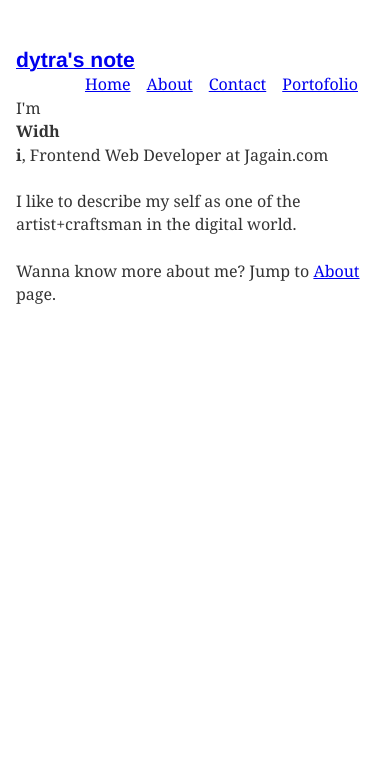
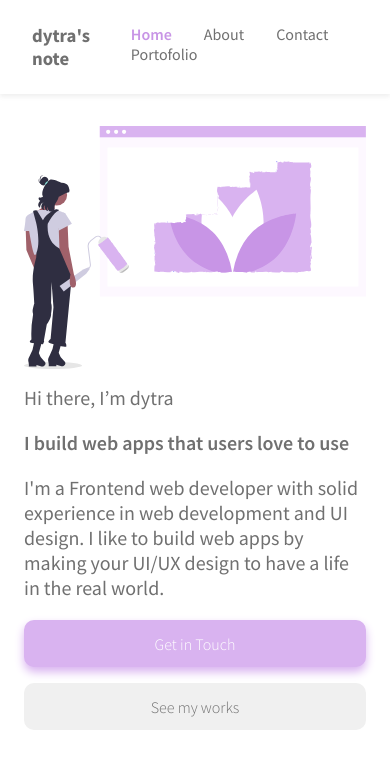
Before and after one commit to dytra/dytra.github.io, a Gatsby site: page / in a window 390 px wide. Built offline with nearby package versions, Linux system fonts and the light colour scheme; Gatsby itself is replaced by a stand-in of ours.

Commit message:
update new layout design v2

```diff
--- a/gatsby-config.js
+++ b/gatsby-config.js
@@ -5,7 +5,7 @@ module.exports = {
     author: `dytra`,
   },
   plugins: [
-    `gatsby-plugin-react-helmet`,
+    `gatsby-plugin-react-helmet`, `gatsby-plugin-sass`,
     {
       resolve: `gatsby-source-filesystem`,
       options: {
@@ -14,7 +14,7 @@ module.exports = {
       },
     },
     {
-      resolve : `gatsby-source-filesystem`,
+      resolve: `gatsby-source-filesystem`,
       options: {
         name: `markdown-pages`,
         path: `${__dirname}/src/posts`,
@@ -37,12 +37,6 @@ module.exports = {
 
     },
     {
-      resolve: `gatsby-plugin-typography`,
-      options: {
-        pathToConfigModule: `src/utils/typography`,
-      },
-    },
-    {
       resolve: `gatsby-plugin-google-analytics`,
       options: {
         // replace "UA-XXXXXXXXX-X" with your own Tracking ID
@@ -55,6 +49,17 @@ module.exports = {
         writeKey: "K9qwX6k1cnwWihUUNz5Mtk9ZD8HEqB1T",
       },
     },
+    {
+      resolve: `gatsby-plugin-prefetch-google-fonts`,
+      options: {
+        fonts: [
+          {
+            family: `Source Sans Pro`,
+            variants: [`300`, `400`,`600`,`700`]
+          },
+        ],
+      },
+    }
     // this (optional) plugin enables Progressive Web App + Offline functionality
     // To learn more, visit: https://gatsby.dev/offline
     // `gatsby-plugin-offline`,
--- a/package.json
+++ b/package.json
@@ -14,13 +14,16 @@
     "gatsby-plugin-google-analytics": "^2.1.29",
     "gatsby-plugin-manifest": "^2.2.6",
     "gatsby-plugin-offline": "^2.2.7",
+    "gatsby-plugin-prefetch-google-fonts": "^1.4.3",
     "gatsby-plugin-react-helmet": "^3.1.4",
+    "gatsby-plugin-sass": "^2.2.1",
     "gatsby-plugin-segment-analytics": "^0.2.1",
     "gatsby-plugin-sharp": "^2.2.13",
     "gatsby-plugin-typography": "^2.3.17",
     "gatsby-source-filesystem": "^2.1.11",
     "gatsby-transformer-remark": "^2.6.51",
     "gatsby-transformer-sharp": "^2.2.7",
+    "node-sass": "^4.13.1",
     "prop-types": "^15.7.2",
     "react": "^16.9.0",
     "react-dom": "^16.9.0",
--- /dev/null
+++ b/src/components/Header/Header.js
@@ -0,0 +1,35 @@
+import { Link } from "gatsby"
+import PropTypes from "prop-types"
+import React from "react"
+import "./Header.scss";
+const ListLink = props => (
+  <li>
+    <Link to={props.to} activeClassName="menu-active">{props.children}</Link>
+  </li>
+)
+const Header = ({ siteTitle }) => {
+  return (<header>
+    <div id="header-container" style={{paddingLeft:'2em'}} >
+      <Link to="/" style={{ textShadow: `none`, backgroundImage: `none` }}>
+        <h3 style={{ display: `inline` }}>dytra's note</h3>
+      </Link>
+      <ul>
+        <ListLink to="/">Home</ListLink>
+        <ListLink to="/about/">About</ListLink>
+        <ListLink to="/contact/">Contact</ListLink>
+        <ListLink to="/portofolio">Portofolio</ListLink>
+      </ul>
+
+    </div>
+  </header>)
+}
+
+Header.propTypes = {
+  siteTitle: PropTypes.string,
+}
+
+Header.defaultProps = {
+  siteTitle: ``,
+}
+
+export default Header
--- /dev/null
+++ b/src/components/Header/Header.scss
@@ -0,0 +1,28 @@
+@import "../../styles/colors.scss";
+
+header {
+  padding: 1.5em 0;
+  box-shadow: 0px 3px 4px #70707019;
+  a {
+    text-decoration: none !important;
+  }
+
+  div#header-container {
+    display: flex;
+    max-width: 960px;
+    margin: 0 auto;
+
+    ul {
+      margin-left: auto;
+      li {
+        display: inline-block;
+        margin-right: 1em;
+        margin-left: 1em;
+        a.menu-active {
+          color:$secondary;
+          font-weight: 600;
+        }
+      }
+    }
+  }
+}
--- /dev/null
+++ b/src/components/Hero/Hero.js
@@ -0,0 +1,29 @@
+import React from "react";
+import { Link } from "gatsby";
+import "./Hero.scss";
+import painter from "../../images/painter.svg";
+const Hero = () => (
+  <div id="hero">
+    <div id="hero-container">
+      <aside id="hero-intro">
+        <p>Hi there, I’m dytra</p>
+        <p>I build web apps that users love to use</p>
+        <p>I'm a Frontend web developer with solid experience in web development and UI design. I like to build web apps by making your UI/UX design to have a life in the real world.</p>
+        <div id="hero-callouts">
+          <Link to="/contact" className="primary-btn">Get in Touch</Link>
+          <Link to="/portofolio" className="secondary-btn btn">See my works</Link>
+        </div>
+      </aside>
+      <aside id="hero-image">
+        <img src={painter}></img>
+      </aside>
+
+      {/* <p>I'm <strong>Widhi</strong>, Frontend Web Developer at Jagain.com</p>
+      <p>I like to describe my self as one of the artist+craftsman in the digital world.</p>
+      <p>Wanna know more about me? Jump to <Link to="/about">About</Link> page.</p> */}
+
+    </div>
+  </div>
+)
+
+export default Hero;
--- /dev/null
+++ b/src/components/Hero/Hero.scss
@@ -0,0 +1,104 @@
+@import "../../styles/colors.scss";
+
+div#hero {
+  margin-top:5em;
+  padding-left:1em;
+  padding-right:1em;
+  div#hero-container {
+    display: flex;
+    // flex-wrap:wrap;
+    aside {
+      // flex:1;
+    }
+    aside#hero-intro {
+      margin-right: 1em;
+      p {
+        font-size: 20px;
+        // margin-bottom: 1em;
+      }
+      p:nth-child(1) {
+      }
+      p:nth-child(2) {
+        font-weight: 600;
+      }
+      p:nth-child(3) {
+        margin-bottom: 1em;
+      }
+      div#hero-callouts {
+        a {
+          margin-bottom: 1em;
+        }
+        .primary-btn {
+          margin-right: 1em;
+          &:hover {
+            box-shadow: 0px 5px 15px $primary;
+            transform: translateY(-0.25em);
+          }
+        }
+        .btn {
+          &:hover {
+            transform: translateY(-0.25em);
+          }
+        }
+      }
+    }
+    aside#hero-image {
+      display: flex;
+      justify-content: center;
+      margin: 0 auto;
+      img {
+        margin-bottom: 1em;
+      }
+    }
+  }
+}
+
+@media (max-width: 767px) {
+
+  div#hero-container {
+    flex-wrap: wrap !important;
+    aside#hero-image {
+      order: 1;
+    }
+    aside#hero-intro {
+      order: 2;
+      div#hero-callouts {
+        display: flex;
+        a {
+          flex: 1;
+        }
+
+      }
+    }
+    aside#hero-image {
+      img {
+        width: 100%;
+      }
+    }
+  }
+}
+
+@media (max-width: 576px) {
+  div#hero {
+    margin-top:1em;
+    div#hero-container {
+      flex-wrap: wrap !important;
+      aside#hero-image {
+        order: 1;
+      }
+      aside#hero-intro {
+        order: 2;
+        margin:0 !important;
+        div#hero-callouts {
+          flex-direction: column;
+          display: flex;
+          a {
+            width:100%;
+          }
+
+        }
+      }
+
+    }
+  }
+}
--- a/src/components/layout.js
+++ b/src/components/layout.js
@@ -1,24 +1,15 @@
 import React from "react"
-import {Link} from "gatsby"
+import { Link } from "gatsby"
+import Header from "./Header/Header";
+import "./layout.scss";
+import "./../styles/utils.scss";
+import "./../styles/resets.scss";
+export default ({ children }) => (
+  <div>
+    <Header />
+    <main className="container">
+      {children}
+    </main>
 
-const ListLink = props => (
-  <li style={{display:`inline-block`,marginRight: `1rem`}}>
-<Link to={props.to}>{props.children}</Link>
-  </li>
-)
-export default ({children}) => (
-  <div style={{ margin: `3rem auto`, maxWidth: 650, padding: `0 1rem` }}>
-    <header style={{ marginBottom: `1.5rem` }}>
-      <Link to="/" style={{ textShadow: `none`, backgroundImage: `none` }}>
-        <h3 style={{ display: `inline` }}>dytra's note</h3>
-      </Link>
-      <ul style={{ listStyle: `none`, float: `right` }}>
-        <ListLink to="/">Home</ListLink>
-        <ListLink to="/about/">About</ListLink>
-        <ListLink to="/contact/">Contact</ListLink>
-        <ListLink to="/portofolio">Portofolio</ListLink>
-      </ul>
-    </header>
-    {children}
   </div>
 )
--- /dev/null
+++ b/src/components/layout.scss
@@ -0,0 +1,28 @@
+@import "./../styles/utils.scss";
+@import "./../styles/components.scss";
+* {
+  font-family: "Source Sans Pro", sans-serif;
+  padding: 0;
+  margin: 0;
+}
+html,
+body {
+  width: 100%;
+}
+
+main {
+  padding-top:2.5em;
+}
+
+@media (max-width: 767px) {
+  main {
+    padding-top:2.5em;
+  }
+}
+
+@media (max-width: 576px) {
+  main {
+    padding-top:1em;
+    // display:none;
+  }
+}
--- a/src/pages/index.js
+++ b/src/pages/index.js
@@ -4,14 +4,13 @@ import { Link } from "gatsby"
 import Layout from "../components/layout"
 import Image from "../components/image"
 import SEO from "../components/seo"
+import Hero from "../components/Hero/Hero";
 
 const IndexPage = () => (
   <Layout>
     <SEO title="Home" />
+    <Hero />
 
-    <p>I'm <strong>Widhi</strong>, Frontend Web Developer at Jagain.com</p>
-    <p>I like to describe my self as one of the artist+craftsman in the digital world.</p>
-    <p>Wanna know more about me? Jump to <Link to="/about">About</Link> page.</p>
 
   </Layout>
 )
--- a/src/pages/portofolio.js
+++ b/src/pages/portofolio.js
@@ -7,8 +7,8 @@ export default () => (
   <Layout>
     <SEO title="Portofolio" />
     <h1>Portofolio</h1>
-    <img src={constructionImage} alt="In Construction" />
-    <div style={{textAlign:'center'}}>
+    <center><img src={constructionImage} alt="In Construction" style={{ maxWidth: '500px',marginBottom:'1em',width:'100%' }} /></center>
+    <div style={{ textAlign: 'center' }}>
       <h3>Oops.. Sorry</h3>
       <p>This page is under painting...</p>
       <p>Please check again later</p>
--- /dev/null
+++ b/src/styles/colors.scss
@@ -0,0 +1,4 @@
+$primary: #d9b3f0;
+$secondary: #c895e6;
+$default: #f0f0f0;
+$black : #707070;
--- /dev/null
+++ b/src/styles/components.scss
@@ -0,0 +1,34 @@
+@import "./colors.scss";
+.primary-btn {
+  background: $primary !important;
+  box-shadow: 0px 5px 10px $primary;
+  color: white;
+  @extend .btn;
+}
+
+.btn {
+  padding: 0.85em 1.5em;
+  border-radius: 10px;
+  box-sizing: border-box;
+  display: inline-block;
+  background: $default;
+  font-weight: 200;
+  transition: all 0.3s ease-in-out;
+  text-decoration: none;
+  text-align: center;
+}
+
+.container {
+  max-width: 960px;
+  margin: 0 auto;
+  padding-left: 1em;
+  padding-right: 1em;
+}
+
+@media only screen and (max-width:576px) {
+  .container {
+    padding-left:.5em;
+    padding-right:.5em;
+
+  }
+}
--- /dev/null
+++ b/src/styles/resets.scss
@@ -0,0 +1,18 @@
+@import "./colors.scss";
+:root {
+  // font-size:16px;
+}
+* {
+  color: $black;
+}
+a {
+  // text-decoration: none;
+}
+
+p {
+  margin-bottom:1em;
+}
+
+h1 {
+  margin-bottom:1em;
+}
--- /dev/null
+++ b/src/styles/utils.scss
@@ -0,0 +1,4 @@
+
+.text-lg {
+  font-size:1.25rem;
+}
```
Also changed, not shown: src/components/header.js (deleted, +0 -42 lines), src/components/layout.css (deleted), src/images/painter.svg (added).
